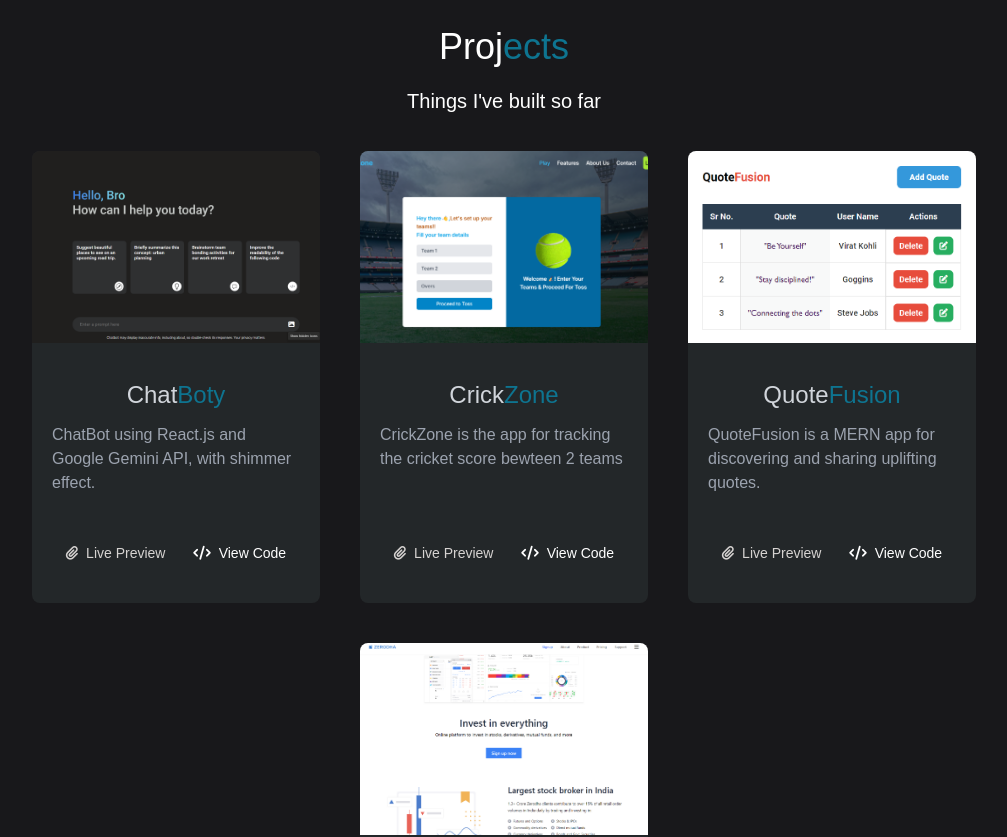
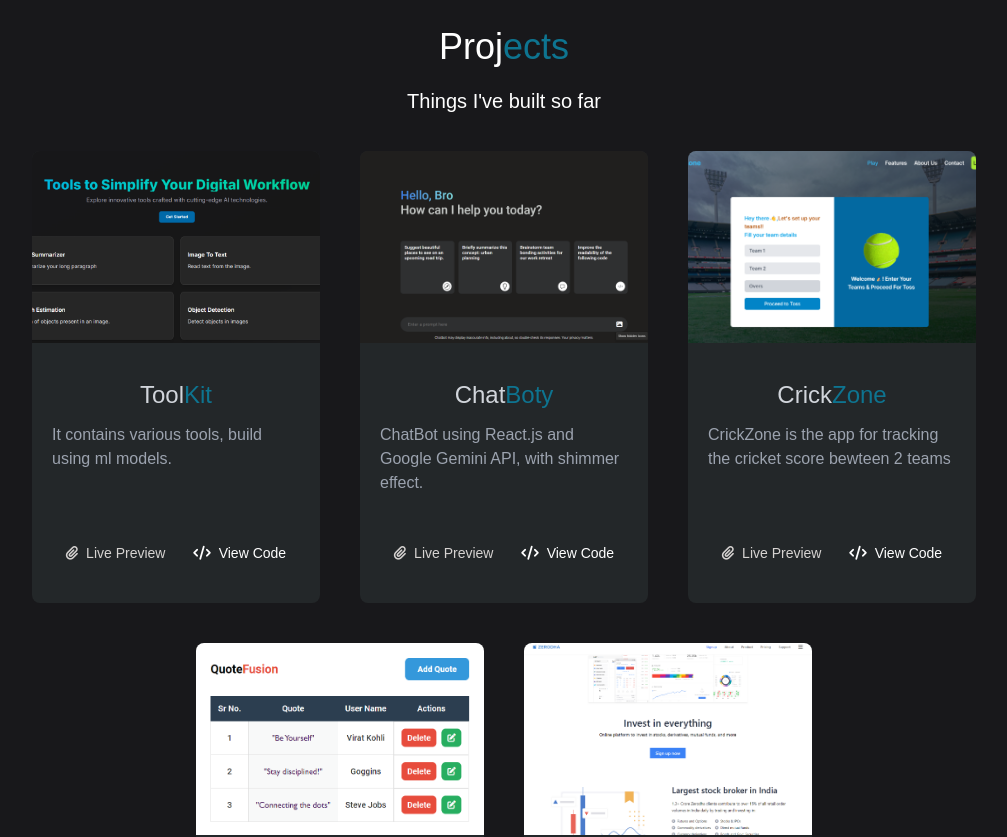
Before and after one commit to SanketBhandarii/Portfolio, a React (Vite) app: page / in a window 1280 px wide. Shown: the part 1120-1957 px from the top of the page, without its empty margins (136-1143 px from the left). Built offline with nearby package versions, Linux system fonts and the light colour scheme; a web font is replaced by a local one.

Commit message:
New project added

```diff
--- a/data/projects.js
+++ b/data/projects.js
@@ -1,10 +1,18 @@
 import zerodha from ".././src/assets/zerodha.png";
 import quotefusion from ".././src/assets/quotefusion.png";
 import chatgpt from ".././src/assets/chatgpt.png";
-import currency from ".././src/assets/currency.png";
+import toolkit from ".././src/assets/toolkit.png";
 import crickzone from ".././src/assets/crickzone.png";
 
 const projects = [
+  {
+    img: toolkit
+    ,
+    title: { normal: "Tool", span: "Kit" },
+    desc: "It contains various tools, build using ml models.",
+    link_1: "https://toolkit-dun.vercel.app",
+    link_2: "https://github.com/SanketBhandarii/Toolkit",
+  },
   {
     img: chatgpt,
     title: { normal: "Chat", span: "Boty" },
@@ -16,7 +24,7 @@ const projects = [
     img: crickzone,
     title: { normal: "Crick", span: "Zone" },
     desc: "CrickZone is the app for tracking the cricket score bewteen 2 teams ",
-    link_1: "https://crickzone.netlify.app",
+    link_1: "https://crick-zone.vercel.app",
     link_2: "https://github.com/SanketBhandarii/CrickZone",
   },
   {
--- a/src/components/Project.jsx
+++ b/src/components/Project.jsx
@@ -27,7 +27,7 @@ function Project() {
         Things I've built so far
       </p>
 
-      <main className="flex flex-wrap gap-10 justify-center mt-4 px-5">
+      <main className="flex flex-wrap gap-10 justify-center py-4 px-5">
         {projects.map((pro, index) => {
           return (
             <Tilt options={defaultOptions} key={index}>
```
Also changed, not shown: src/assets/toolkit.png (added).
